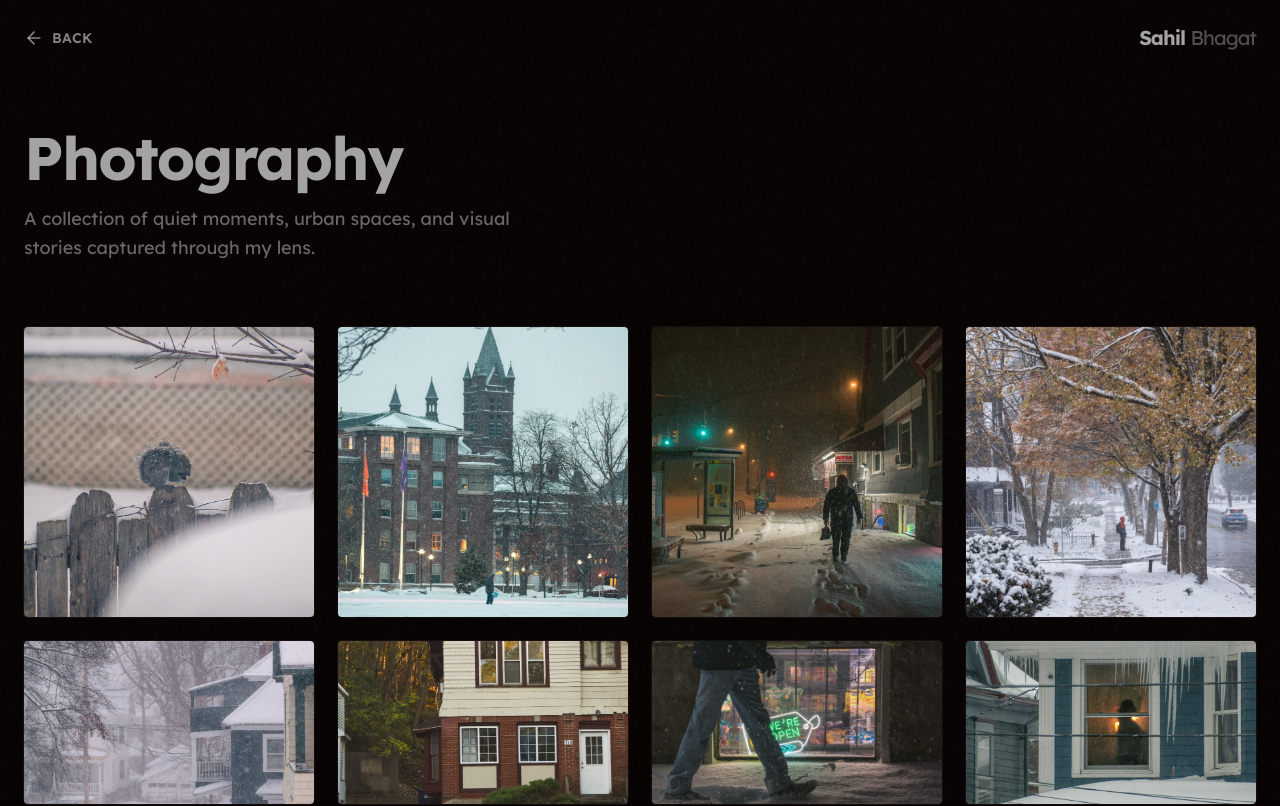
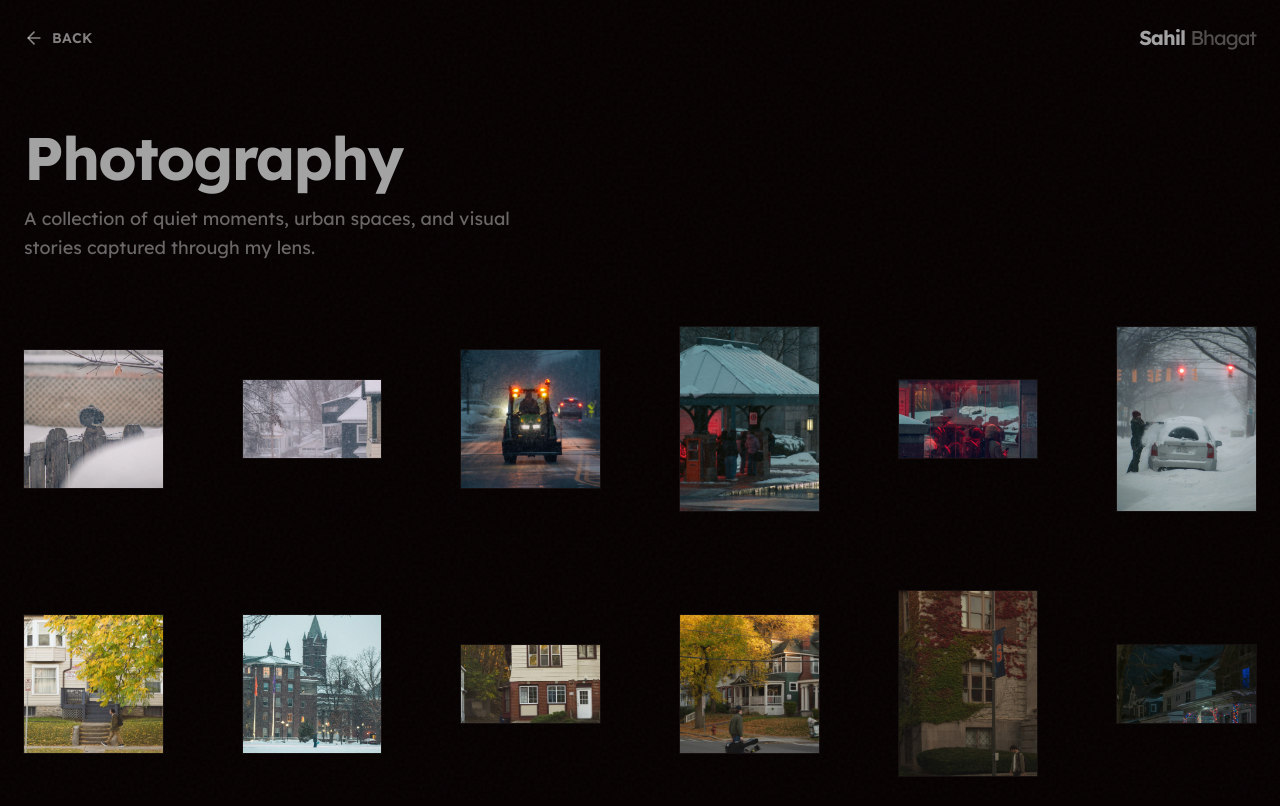
Before and after one commit to sahilbhagat30/Portfolio-Web-Site, a Next.js app: page /photography in a window 1280 px wide. Shown: the top 806 px of the page. Built offline with nearby package versions, Linux system fonts and the light colour scheme.

Commit message:
style: update photography gallery to a spacious grid layout matching the archive design

```diff
--- a/src/app/photography/PhotographyClient.tsx
+++ b/src/app/photography/PhotographyClient.tsx
@@ -43,7 +43,7 @@ export default function PhotographyClient({ photos }: { photos: PhotoData[] }) {
           initial={{ opacity: 0 }}
           animate={{ opacity: 1 }}
           transition={{ duration: 1, delay: 0.2 }}
-          className="columns-1 sm:columns-2 md:columns-3 lg:columns-4 gap-6 space-y-6"
+          className="grid grid-cols-2 md:grid-cols-3 lg:grid-cols-5 xl:grid-cols-6 gap-12 md:gap-16 xl:gap-20 items-center"
         >
           {photos.map((photo, i) => (
             <motion.div
@@ -51,9 +51,9 @@ export default function PhotographyClient({ photos }: { photos: PhotoData[] }) {
               initial={{ opacity: 0, y: 20 }}
               whileInView={{ opacity: 1, y: 0 }}
               viewport={{ once: true, margin: "0px 0px -50px 0px" }}
-              transition={{ duration: 0.5, delay: (i % 4) * 0.1 }}
-              className="relative overflow-hidden group cursor-pointer rounded-sm"
-              style={{ background: "rgba(255,255,255,0.02)", outline: "1px solid rgba(255,255,255,0.05)" }}
+              transition={{ duration: 0.5, delay: (i % 6) * 0.1 }}
+              className="relative overflow-hidden group cursor-pointer"
+              style={{ outline: "1px solid rgba(255,255,255,0.05)" }}
               onClick={() => {
                 setLightboxIndex(i);
               }}
```
